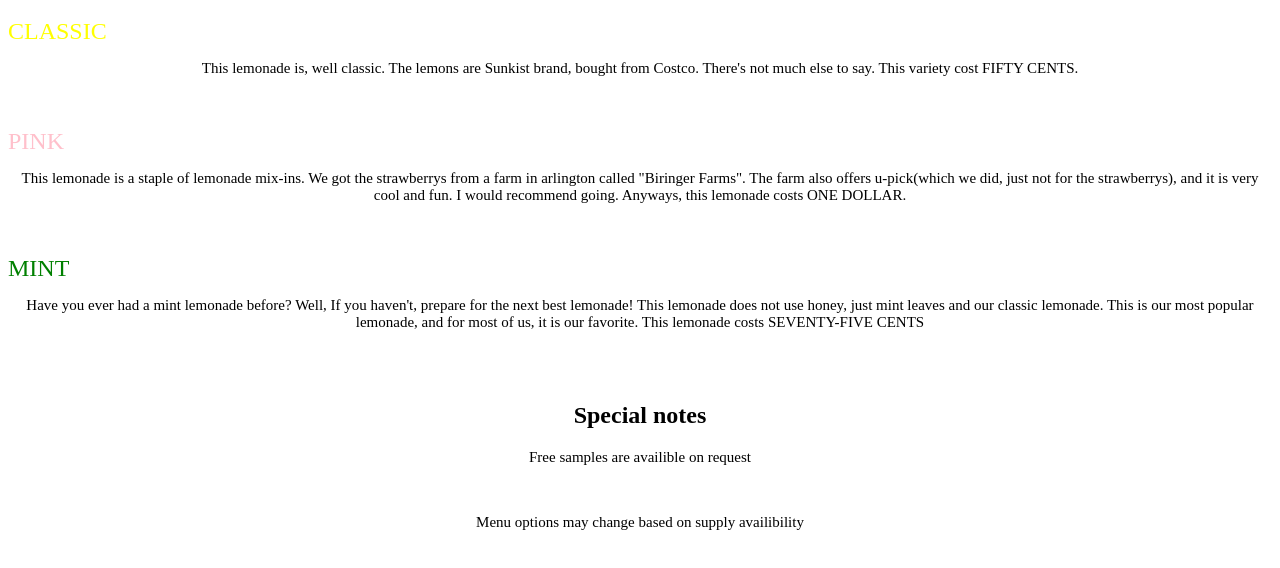
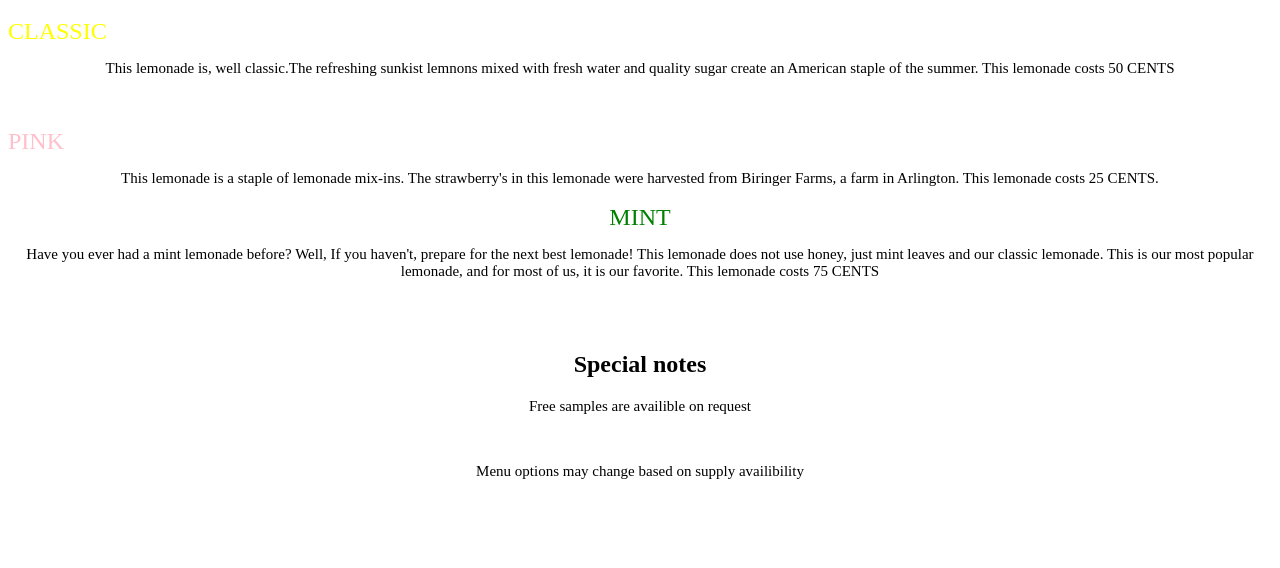
Before and after one commit to GalaEpshtein/GalaEpshtein.github.io, a plain HTML site: page index.html in a window 1280 px wide. Shown: the part 48-616 px from the top of the page. Drawn offline with Linux system fonts and the light colour scheme.

Commit message:
Update index.html

```diff
--- a/index.html
+++ b/index.html
@@ -4,15 +4,15 @@
 </head>
 <h1> Our Products(Menu)</h1>
 <classic>CLASSIC</classic>
-<p> This lemonade is, well classic. The lemons are Sunkist brand, bought from Costco. There's not much else to say. This variety cost FIFTY CENTS.</p>
+<p> This lemonade is, well classic.The refreshing sunkist lemnons mixed with fresh water and quality sugar create an American staple of the summer. This lemonade costs 50 CENTS</p>
 <br>
 <br>
 <pink>PINK</pink>
-<p> This lemonade is a staple of lemonade mix-ins. We got the strawberrys from a farm in arlington called "Biringer Farms". The farm also offers u-pick(which we did, just not for the strawberrys), and it is very cool and fun. I would recommend going. Anyways, this lemonade costs ONE DOLLAR.</p>
+<p> This lemonade is a staple of lemonade mix-ins. The strawberry's in this lemonade were harvested from Biringer Farms, a farm in Arlington. This lemonade costs 25 CENTS.
 <br>
 <br>
 <mint>MINT</mint>
-<p>Have you ever had a mint lemonade before? Well, If you haven't, prepare for the next best lemonade! This lemonade does not use honey, just mint leaves and our classic lemonade. This is our most popular lemonade, and for most of us, it is our favorite. This lemonade costs SEVENTY-FIVE CENTS</p>
+<p>Have you ever had a mint lemonade before? Well, If you haven't, prepare for the next best lemonade! This lemonade does not use honey, just mint leaves and our classic lemonade. This is our most popular lemonade, and for most of us, it is our favorite. This lemonade costs 75 CENTS</p>
 <br>
 <br>
 <h2>Special notes</h2>
```
